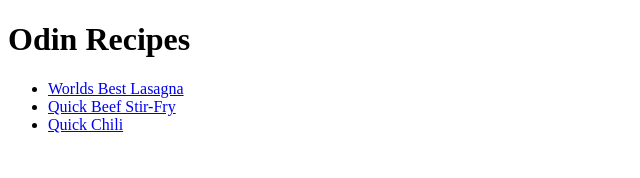
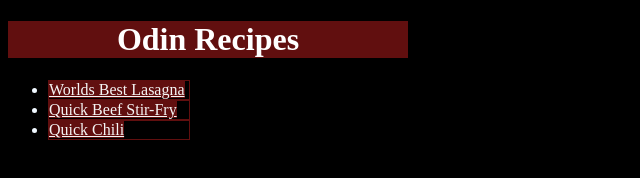
Before and after one commit to WillyDeww/odin-recipes, a plain HTML site: page index.html in a window 1280 px wide. Shown: the whole page, without its empty margins (0-640 px from the left). Drawn offline with Linux system fonts and the light colour scheme.

Commit message:
Changed name of styles.css to index.css
Also added css to index with background colors and text colors and a border around the list.

```diff
--- /dev/null
+++ b/index.css
@@ -0,0 +1,23 @@
+* {
+    width: 400px;
+    height: auto;
+    background-color: rgb(0, 0, 0);
+    font-family: 'Times New Roman', Times, serif;
+}
+h1 {
+    background-color: rgba(231, 36, 36, 0.418);
+    color: white;
+    text-align: center;
+    width: 400px;
+}
+ul li {
+    width: 140px;
+    color: aliceblue;
+    border: solid;
+    border-color: rgba(231, 36, 36, 0.418);
+    border-width: 1px;
+}
+a {
+    color: whitesmoke;
+    background-color: rgba(231, 36, 36, 0.418);
+}
--- a/index.html
+++ b/index.html
@@ -4,7 +4,7 @@
     <meta charset="UTF-8">
     <meta name="viewport" content="width=device-width, initial-scale=1.0">
     <title>Odin Recipes</title>
-    <link rel="stylesheet" href="styles.css">
+    <link rel="stylesheet" href="index.css">
 </head>
 <body>
    <h1>Odin Recipes</h1>
```
Also changed, not shown: styles.css (deleted).
